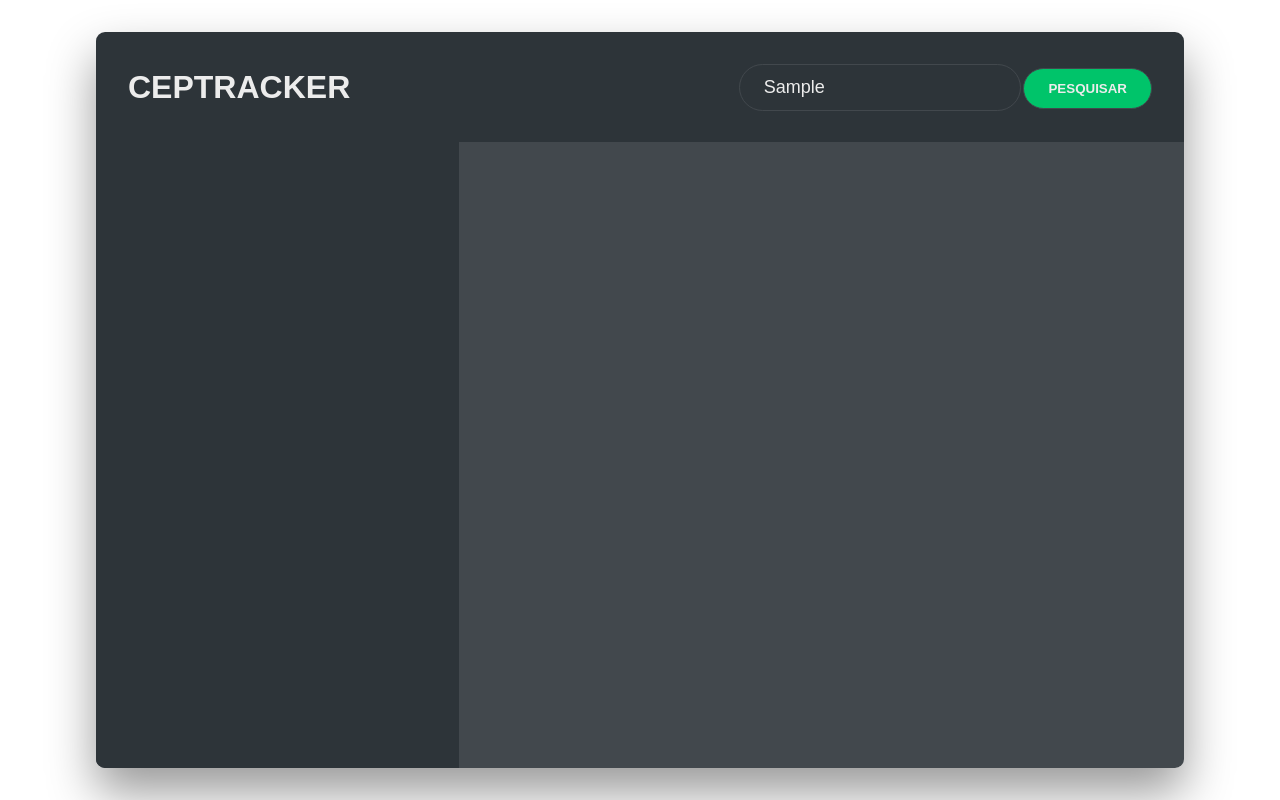
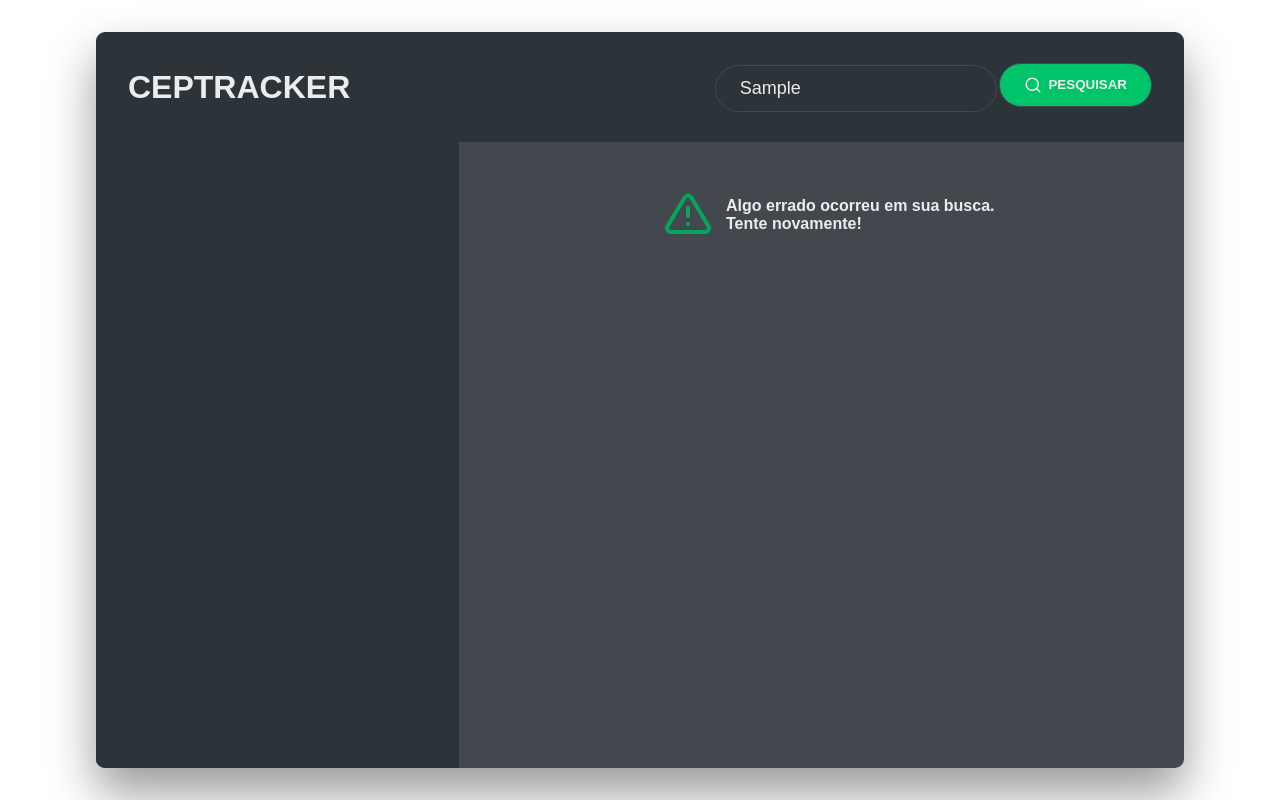
Before and after one commit to ikeraguero/ultralims_challenge, a website built with Parcel: page 2 - CEP Project/index.html in a window 1280 px wide. Both pictures are taken after typing "Sample" into the empty fields and a click on the button "PESQUISAR". Built offline with nearby package versions, Linux system fonts and the light colour scheme; no server answers.

Commit message:
Add Spinner and Error and Initial Messages

```diff
--- a/2 - CEP Project/index.html
+++ b/2 - CEP Project/index.html
@@ -16,15 +16,22 @@
             <div class="search-bar">
                 <form class="search-form">
                     <input type="text" placeholder="Pesquise aqui pelo CEP!" class="search-input">
-                    <button class="search-button">PESQUISAR</button>
+                    <button class="search-button">
+                        <div class="search-button-content">
+                            <svg class="search-icon">
+                                <use href="./img/icons.svg#icon-search"></use>
+                            </svg>
+                            <span>PESQUISAR</span>
+                        </div>
+                    </button>
                 </form>
             </div>
         </div>
         <div class="main-area">
             <div class="saved-list">
-
             </div>
             <div class="main">
+
             </div>
             </div>
         </div>
--- a/2 - CEP Project/js/controller.js
+++ b/2 - CEP Project/js/controller.js
@@ -8,6 +8,9 @@ import bookmarksView from './views/bookmarksView.js'
 const controlCep = async function() {
     try {
         const id = searchView.getCepNumber()
+        if(!id) return
+
+        cepView.renderSpinner()
         const cep = await model.loadCep(id)
         console.log(cep);
 
@@ -15,12 +18,13 @@ const controlCep = async function() {
 
     } catch(err) {
         console.log(err);
-
+        cepView.renderError()
     }
 }
 
 const init = function() {
     searchView.addSearchHandler(controlCep)
     bookmarksView.renderBookmarks(model.bookmarks)
+    cepView.init()
 }
 init()
--- a/2 - CEP Project/js/views/cepView.js
+++ b/2 - CEP Project/js/views/cepView.js
@@ -1,14 +1,51 @@
 import { bookmarks } from "../model";
 import { updateBookmarksInLocalStorage } from "../model";
 import bookmarksView from "./bookmarksView";
-import renderBookmarks from './bookmarksView';
+import icons from '../../img/icons.svg'
 
 class CepView {
     #parentEl = document.querySelector(".main")
+    #message = 'Algo errado ocorreu em sua busca. Tente novamente!'
     data
 
     addButtonHandler(handler) {
         document.querySelector('.save-button').addEventListener('click', handler)
+    }
+
+    init() {
+        const markup = `<div class="main-message">
+        <svg class="main-icon">
+            <use href="${icons}#icon-smile"></use>
+          </svg>
+          <span class="main-text">Nenhuma informação para exibir no momento! Comece procurando por um CEP existente!</span>
+    </div>`
+
+    this.#parentEl.insertAdjacentHTML("afterbegin", markup)
+    }
+
+    renderSpinner() {
+        const markup = `<div class="spinner">
+    <svg>
+        <use href="${icons}#icon-loader"></use>
+    </svg>
+        </div>`
+
+    this.#parentEl.innerHTML = ''
+    this.#parentEl.insertAdjacentHTML("afterbegin", markup)
+    }
+
+    renderError(message = this.#message) {
+        const markup = `<div class="error-message">
+        <div>
+          <svg class='error-icon'>
+            <use href="${icons}#icon-alert-triangle"></use>
+          </svg>
+        </div>
+        <span class='error-text'>${message}</span>
+      </div>`
+
+    this.#clear();
+    this.#parentEl.insertAdjacentHTML('afterbegin', markup)
     }
 
     render(data) {
@@ -21,7 +58,6 @@ class CepView {
 
     #generateMarkup(data) {
         return `
-        <h1 class="main-title">Informações encontradas!</h1>
         <ul class="cep-list">
         <li><span class='cep-list-property'>CEP </span><span class='cep-list-value'>${data.cep}</span></li>
         <li><span class='cep-list-property'>CIDADE </span><span class='cep-list-value'>${data.city}</span></li>
--- a/2 - CEP Project/style.css
+++ b/2 - CEP Project/style.css
@@ -58,6 +58,38 @@ body {
     background-color: var(--color-dark--2);
     height: 100%;
     position: relative;
+}
+
+.main {
+    display: flex;
+    align-items: center !important;
+    justify-content: start !important;
+    margin-top: 4.8rem;
+}
+
+.main-message, .error-message {
+    display: flex;
+    gap: 1.4rem;
+    align-items: center;
+    width: 50%;
+}
+
+.main-icon{
+    width: 6.8rem;
+    height: 6.8rem;
+    filter: invert(52%) sepia(99%) saturate(5075%) hue-rotate(136deg) brightness(100%) contrast(98%);
+}
+
+.error-icon {
+    filter: invert(52%) sepia(99%) saturate(5075%) hue-rotate(136deg) brightness(100%) contrast(98%);
+    width: 4.8rem;
+    height: 4.8rem;
+}
+
+.main-text, .error-text {
+    color: #ececec;
+    font-weight: 600;
+    font-size: 1.6rem;
 }
 
 .saved-list {
@@ -185,8 +217,32 @@ body {
 
 }
 
+.search-icon {
+    width: 1.8rem;
+    height: 1.8rem;
+    filter: invert(99%) sepia(3%) saturate(363%) hue-rotate(278deg) brightness(116%) contrast(85%);
+}
+
+.search-button-content {
+    display: flex;
+    align-items: center;
+    gap: 0.6rem;
+}
+
 .cep-number {
     color: #ececec;
     font-weight: 600;
     font-size: 1.6rem;
 }
+
+.spinner {
+    margin: 5rem auto;
+    text-align: center;
+
+    svg {
+      height: 6rem;
+      width: 6rem;
+      filter: invert(52%) sepia(99%) saturate(5075%) hue-rotate(136deg) brightness(100%) contrast(98%);
+      animation: rotate 2s infinite linear;
+    }
+}
```
Also changed, not shown: 2 - CEP Project/dist/icons.c78699a6.svg (added), 2 - CEP Project/dist/index.html, 2 - CEP Project/img/icons.svg (added), 4 other files.
